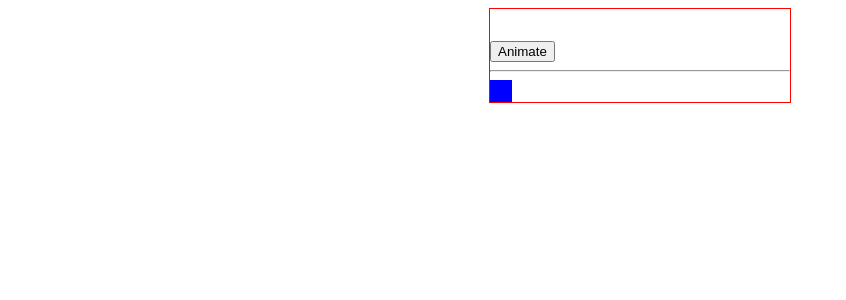
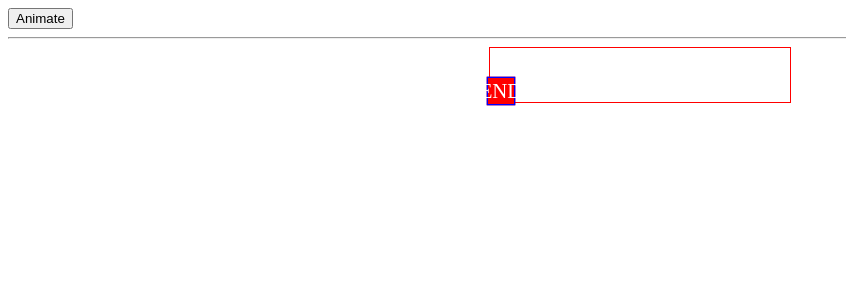
Before and after one commit to dennned/angular-my-animations, an Angular app: page / in a window 1280 px wide. Shown: the top 300 px of the page, without its empty margins (0-846 px from the left). Built offline with nearby package versions, Linux system fonts and the light colour scheme.

Commit message:
simple animation

```diff
--- a/src/app/app.component.css
+++ b/src/app/app.component.css
@@ -12,4 +12,5 @@
   display: flex;
   align-items: center;
   justify-content: center;
+  color: white;
 }
--- a/src/app/app.component.html
+++ b/src/app/app.component.html
@@ -1,8 +1,10 @@
+<button (click)="animate()">Animate</button>
+  <hr />
 <div class="wrap">
-  <button (click)="animate()">Animate</button>
-  <hr />
   <div
     class="box"
     [@box]="boxState"
-  ></div>
+  >
+  {{boxState | uppercase}}
+  </div>
 </div>
--- a/src/app/app.component.ts
+++ b/src/app/app.component.ts
@@ -1,5 +1,5 @@
 import { Component } from '@angular/core';
-import { trigger, state, style } from '@angular/animations';
+import { trigger, state, style, transition, animate } from '@angular/animations';
 
 @Component({
   selector: 'my-app',
@@ -13,14 +13,16 @@ import { trigger, state, style } from '@angular/animations';
       state('end', style({
         background:'red',
         transform: 'scale(1.3)'
-      }))
+      })),
+      transition('start => end', animate(450)),
+      transition('end => start', animate('800ms ease-in-out')),
     ])
   ]
 })
 export class AppComponent  {
- boxState = 'start'
+ boxState = 'end'
 
  animate(){
-   this.boxState = this.boxState === 'end' ? 'end' : 'start'
+   this.boxState = this.boxState === 'end' ? 'start' : 'end'
  }
 }
```
